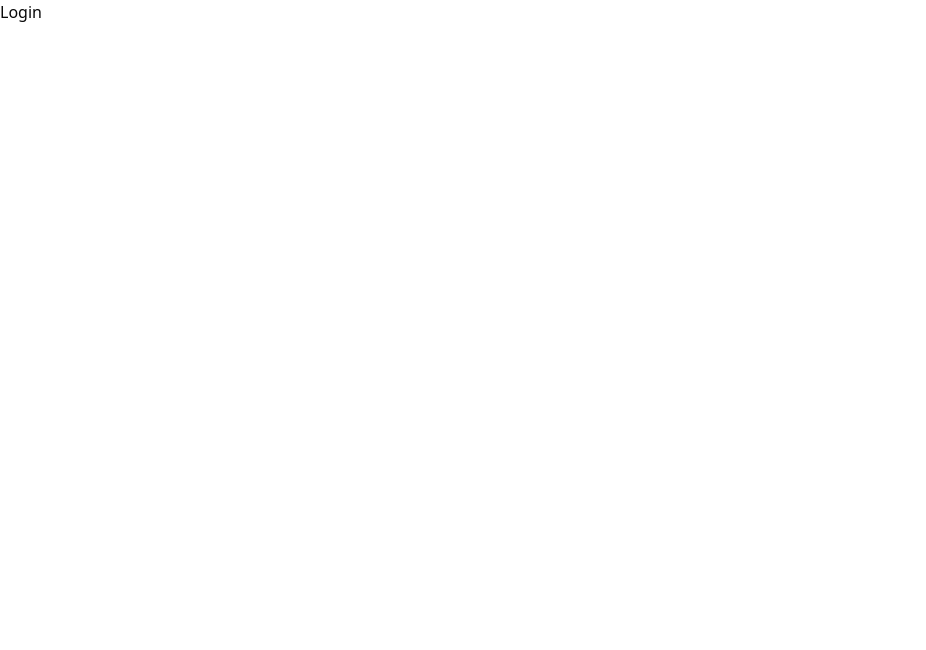
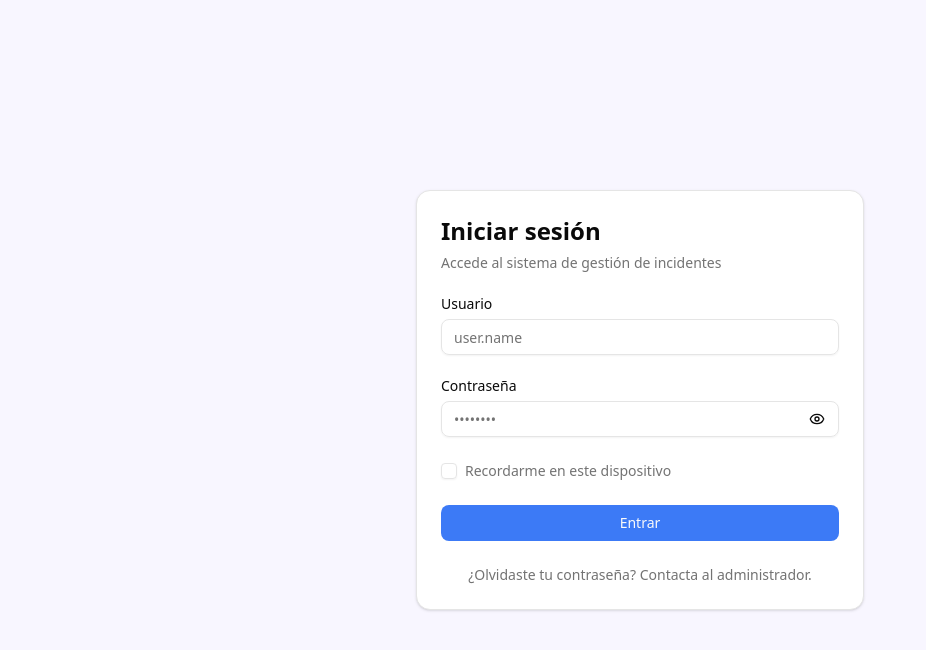
Before and after one commit to cadev-code/grc, a React (Vite) app in the folder client/: page /login in a window 1280 px wide. Shown: the top 650 px of the page, without its empty margins (0-926 px from the left). Built offline with nearby package versions, Linux system fonts and the light colour scheme.

Commit message:
feat(client): enhance Login component with form handling and UI elements

```diff
--- a/client/src/index.css
+++ b/client/src/index.css
@@ -1,5 +1,5 @@
 @import 'tailwindcss';
-@import "tw-animate-css";
+@import 'tw-animate-css';
 
 @custom-variant dark (&:is(.dark *));
 
@@ -43,13 +43,13 @@
 
 :root {
   --radius: 0.625rem;
-  --background: oklch(1 0 0);
+  --background: hsl(248 250% 99%);
   --foreground: oklch(0.145 0 0);
   --card: oklch(1 0 0);
   --card-foreground: oklch(0.145 0 0);
   --popover: oklch(1 0 0);
   --popover-foreground: oklch(0.145 0 0);
-  --primary: oklch(0.205 0 0);
+  --primary: #3c7af6;
   --primary-foreground: oklch(0.985 0 0);
   --secondary: oklch(0.97 0 0);
   --secondary-foreground: oklch(0.205 0 0);
--- a/client/src/pages/Login/Login.tsx
+++ b/client/src/pages/Login/Login.tsx
@@ -1,3 +1,134 @@
+import { Button } from '@/components/ui/button';
+import {
+  Card,
+  CardContent,
+  CardDescription,
+  CardHeader,
+  CardTitle,
+} from '@/components/ui/card';
+import { Checkbox } from '@/components/ui/checkbox';
+import { Input } from '@/components/ui/input';
+import { Label } from '@/components/ui/label';
+import { Eye, EyeOff, Loader2 } from 'lucide-react';
+import React, { useEffect, useState } from 'react';
+import { validate, ERROR_MESSAGES } from '@/lib';
+
 export const Login = () => {
-  return <div>Login</div>;
+  const [loading, setLoading] = useState(true);
+  const [username, setUsername] = useState('');
+  const [password, setPassword] = useState('');
+  const [showPassword, setShowPassword] = useState(false);
+  const [remember, setRemember] = useState(false);
+
+  useEffect(() => {
+    setLoading(false);
+  }, []);
+
+  const handleSubmit = (e: React.FormEvent<HTMLFormElement>) => {
+    e.preventDefault();
+
+    if (loading) return;
+
+    if (!validate.username(username)) {
+      console.log(ERROR_MESSAGES.username.invalid);
+      return;
+    }
+
+    if (!validate.password(password)) {
+      console.log(ERROR_MESSAGES.password.invalid);
+      return;
+    }
+
+    console.log('Correct login');
+  };
+  return (
+    <div className="min-h-screen bg-background flex items-center justify-center px-4">
+      <Card className="w-full max-w-md border-border">
+        <CardHeader>
+          <CardTitle className="text-2xl">Iniciar sesión</CardTitle>
+          <CardDescription>
+            Accede al sistema de gestión de incidentes
+          </CardDescription>
+        </CardHeader>
+        <CardContent>
+          <form onSubmit={handleSubmit} className="space-y-6">
+            <div className="space-y-2">
+              <Label htmlFor="username">Usuario</Label>
+              <Input
+                id="username"
+                type="text"
+                placeholder="user.name"
+                value={username}
+                onChange={(e) => setUsername(e.target.value)}
+                disabled={loading}
+                required
+              />
+            </div>
+
+            <div className="space-y-2">
+              <div className="flex items-center justify-between">
+                <Label htmlFor="password">Contraseña</Label>
+              </div>
+              <div className="relative">
+                <Input
+                  id="password"
+                  type={showPassword ? 'text' : 'password'}
+                  placeholder="••••••••"
+                  value={password}
+                  onChange={(e) => setPassword(e.target.value)}
+                  disabled={loading}
+                  required
+                  className="pr-10"
+                />
+                <Button
+                  type="button"
+                  variant="ghost"
+                  size="icon"
+                  className="absolute right-1 top-1/2 -translate-y-1/2"
+                  onClick={() => setShowPassword((v) => !v)}
+                  aria-label={
+                    showPassword ? 'Ocultar contraseña' : 'Mostrar contraseña'
+                  }
+                >
+                  {showPassword ? (
+                    <EyeOff className="h-4 w-4" />
+                  ) : (
+                    <Eye className="h-4 w-4" />
+                  )}
+                </Button>
+              </div>
+            </div>
+
+            <div className="flex items-center space-x-2">
+              <Checkbox
+                id="remember"
+                checked={remember}
+                onCheckedChange={(v) => setRemember(Boolean(v))}
+              />
+              <Label
+                htmlFor="remember"
+                className="text-sm text-muted-foreground"
+              >
+                Recordarme en este dispositivo
+              </Label>
+            </div>
+
+            <Button type="submit" className="w-full" disabled={loading}>
+              {loading ? (
+                <span className="inline-flex items-center gap-2">
+                  <Loader2 className="h-4 w-4 animate-spin" /> Iniciando sesión
+                </span>
+              ) : (
+                'Entrar'
+              )}
+            </Button>
+
+            <div className="text-center text-sm text-muted-foreground">
+              ¿Olvidaste tu contraseña? Contacta al administrador.
+            </div>
+          </form>
+        </CardContent>
+      </Card>
+    </div>
+  );
 };
```
